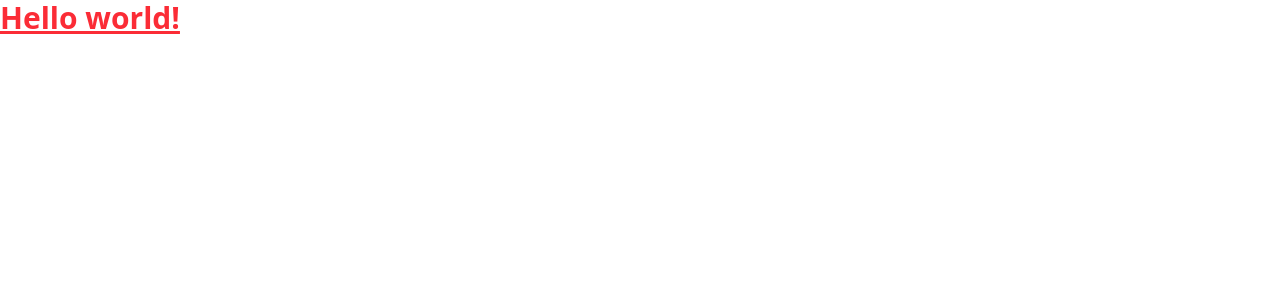
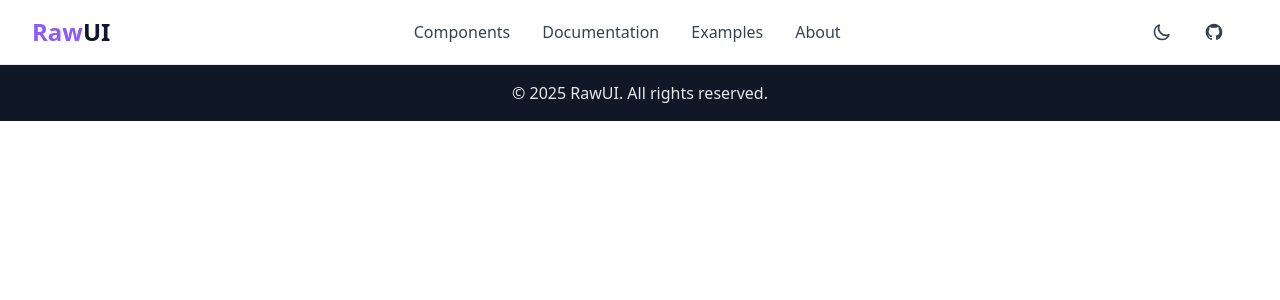
Before and after one commit to dev-nirob1/Components-Library, a React (Vite) app: page / in a window 1280 px wide. Shown: the top 300 px of the page. Built offline with nearby package versions, Linux system fonts and the light colour scheme.

Commit message:
navbar and footer design

```diff
--- a/package.json
+++ b/package.json
@@ -13,6 +13,7 @@
     "@tailwindcss/vite": "^4.0.12",
     "react": "^19.0.0",
     "react-dom": "^19.0.0",
+    "react-router-dom": "^7.3.0",
     "tailwindcss": "^4.0.12"
   },
   "devDependencies": {
--- a/src/App.jsx
+++ b/src/App.jsx
@@ -1,14 +1,13 @@
-import './App.css'
+import Footer from "./components/shared/Footer";
+import Navbar from "./components/shared/Navbar";
 
 function App() {
 
   return (
     <>
-    <h1 class="text-3xl font-bold underline text-red-500">
-    Hello world!
-  </h1>
-
-    </>
+   <Navbar/>
+   <Footer/>
+     </>
   )
 }
 
--- /dev/null
+++ b/src/components/HomePage/Hero.jsx
@@ -0,0 +1,9 @@
+const Hero = () => {
+    return (
+        <div>
+
+        </div>
+    );
+};
+
+export default Hero;
--- /dev/null
+++ b/src/components/shared/Footer.jsx
@@ -0,0 +1,10 @@
+
+const Footer = () => {
+    return (
+        <footer class="bg-gray-900 text-gray-200 py-4 text-center">
+            © 2025 RawUI. All rights reserved.
+        </footer>
+    );
+};
+
+export default Footer;
--- /dev/null
+++ b/src/components/shared/Navbar.jsx
@@ -0,0 +1,58 @@
+
+const Navbar = () => {
+    return (
+        <header class="sticky top-0 z-50 w-full bg-white dark:bg-gray-900 border-b border-gray-200 dark:border-gray-800">
+            <div class="container mx-auto px-4 sm:px-6 lg:px-8">
+                <div class="flex justify-between items-center h-16">
+                    <div class="flex items-center">
+                        <a href="#" class="flex items-center">
+                            <span class="text-[#8b5cf6] dark:text-[#a78bfa] text-2xl font-bold">Raw<span class="text-gray-900 dark:text-white">UI</span></span>
+                        </a>
+                    </div>
+
+                    <nav class="hidden md:flex space-x-8">
+                        <a href="#components" class="text-gray-700 dark:text-gray-300 hover:text-primary-600 dark:hover:text-primary-400 font-medium">Components</a>
+                        <a href="#docs" class="text-gray-700 dark:text-gray-300 hover:text-primary-600 dark:hover:text-primary-400 font-medium">Documentation</a>
+                        <a href="#examples" class="text-gray-700 dark:text-gray-300 hover:text-primary-600 dark:hover:text-primary-400 font-medium">Examples</a>
+                        <a href="#about" class="text-gray-700 dark:text-gray-300 hover:text-primary-600 dark:hover:text-primary-400 font-medium">About</a>
+                    </nav>
+
+                    <div class="flex items-center space-x-4">
+                        <button id="theme-toggle" class="p-2 rounded-full text-gray-700 dark:text-gray-300 hover:bg-gray-100 dark:hover:bg-gray-800 focus:outline-none">
+                            <svg xmlns="http://www.w3.org/2000/svg" class="h-5 w-5 hidden dark:block" fill="none" viewBox="0 0 24 24" stroke="currentColor">
+                                <path stroke-linecap="round" stroke-linejoin="round" stroke-width="2" d="M12 3v1m0 16v1m9-9h-1M4 12H3m15.364 6.364l-.707-.707M6.343 6.343l-.707-.707m12.728 0l-.707.707M6.343 17.657l-.707.707M16 12a4 4 0 11-8 0 4 4 0 018 0z" />
+                            </svg>
+                            <svg xmlns="http://www.w3.org/2000/svg" class="h-5 w-5 dark:hidden" fill="none" viewBox="0 0 24 24" stroke="currentColor">
+                                <path stroke-linecap="round" stroke-linejoin="round" stroke-width="2" d="M20.354 15.354A9 9 0 018.646 3.646 9.003 9.003 0 0012 21a9.003 9.003 0 008.354-5.646z" />
+                            </svg>
+                        </button>
+
+                        <a href="https://github.com/" target="_blank" rel="noopener noreferrer" class="p-2 rounded-full text-gray-700 dark:text-gray-300 hover:bg-gray-100 dark:hover:bg-gray-800 focus:outline-none">
+                            <svg class="h-5 w-5" fill="currentColor" viewBox="0 0 24 24" aria-hidden="true">
+                                <path fill-rule="evenodd" d="M12 2C6.477 2 2 6.484 2 12.017c0 4.425 2.865 8.18 6.839 9.504.5.092.682-.217.682-.483 0-.237-.008-.868-.013-1.703-2.782.605-3.369-1.343-3.369-1.343-.454-1.158-1.11-1.466-1.11-1.466-.908-.62.069-.608.069-.608 1.003.07 1.531 1.032 1.531 1.032.892 1.53 2.341 1.088 2.91.832.092-.647.35-1.088.636-1.338-2.22-.253-4.555-1.113-4.555-4.951 0-1.093.39-1.988 1.029-2.688-.103-.253-.446-1.272.098-2.65 0 0 .84-.27 2.75 1.026A9.564 9.564 0 0112 6.844c.85.004 1.705.115 2.504.337 1.909-1.296 2.747-1.027 2.747-1.027.546 1.379.202 2.398.1 2.651.64.7 1.028 1.595 1.028 2.688 0 3.848-2.339 4.695-4.566 4.943.359.309.678.92.678 1.855 0 1.338-.012 2.419-.012 2.747 0 .268.18.58.688.482A10.019 10.019 0 0022 12.017C22 6.484 17.522 2 12 2z" clip-rule="evenodd"></path>
+                            </svg>
+                        </a>
+
+                        <button class="md:hidden p-2 rounded-md text-gray-700 dark:text-gray-300 hover:bg-gray-100 dark:hover:bg-gray-800 focus:outline-none">
+                            <svg class="h-6 w-6" fill="none" viewBox="0 0 24 24" stroke="currentColor">
+                                <path stroke-linecap="round" stroke-linejoin="round" stroke-width="2" d="M4 6h16M4 12h16M4 18h16" />
+                            </svg>
+                        </button>
+                    </div>
+                </div>
+            </div>
+
+            {/* Mobile menu (hidden by default) */}
+            <div class="md:hidden hidden">
+                <div class="px-2 pt-2 pb-3 space-y-1 sm:px-3">
+                    <a href="#components" class="block px-3 py-2 rounded-md text-base font-medium text-gray-700 dark:text-gray-300 hover:bg-gray-100 dark:hover:bg-gray-800">Components</a>
+                    <a href="#docs" class="block px-3 py-2 rounded-md text-base font-medium text-gray-700 dark:text-gray-300 hover:bg-gray-100 dark:hover:bg-gray-800">Documentation</a>
+                    <a href="#examples" class="block px-3 py-2 rounded-md text-base font-medium text-gray-700 dark:text-gray-300 hover:bg-gray-100 dark:hover:bg-gray-800">Examples</a>
+                    <a href="#about" class="block px-3 py-2 rounded-md text-base font-medium text-gray-700 dark:text-gray-300 hover:bg-gray-100 dark:hover:bg-gray-800">About</a>
+                </div>
+            </div>
+        </header>
+    );
+};
+
+export default Navbar;
```
Also changed, not shown: 1 other file (tests, documents, lock files or other folders).
